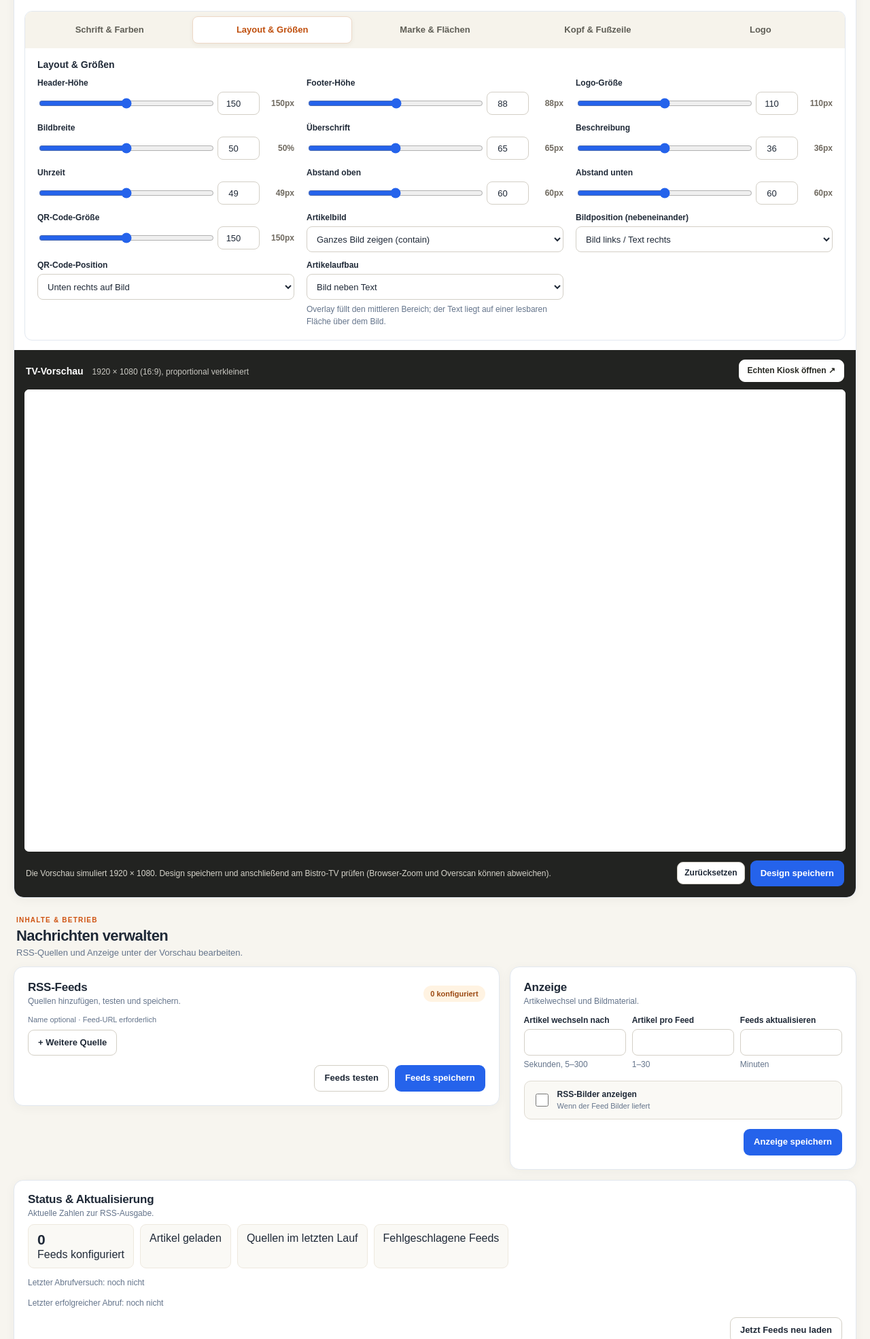
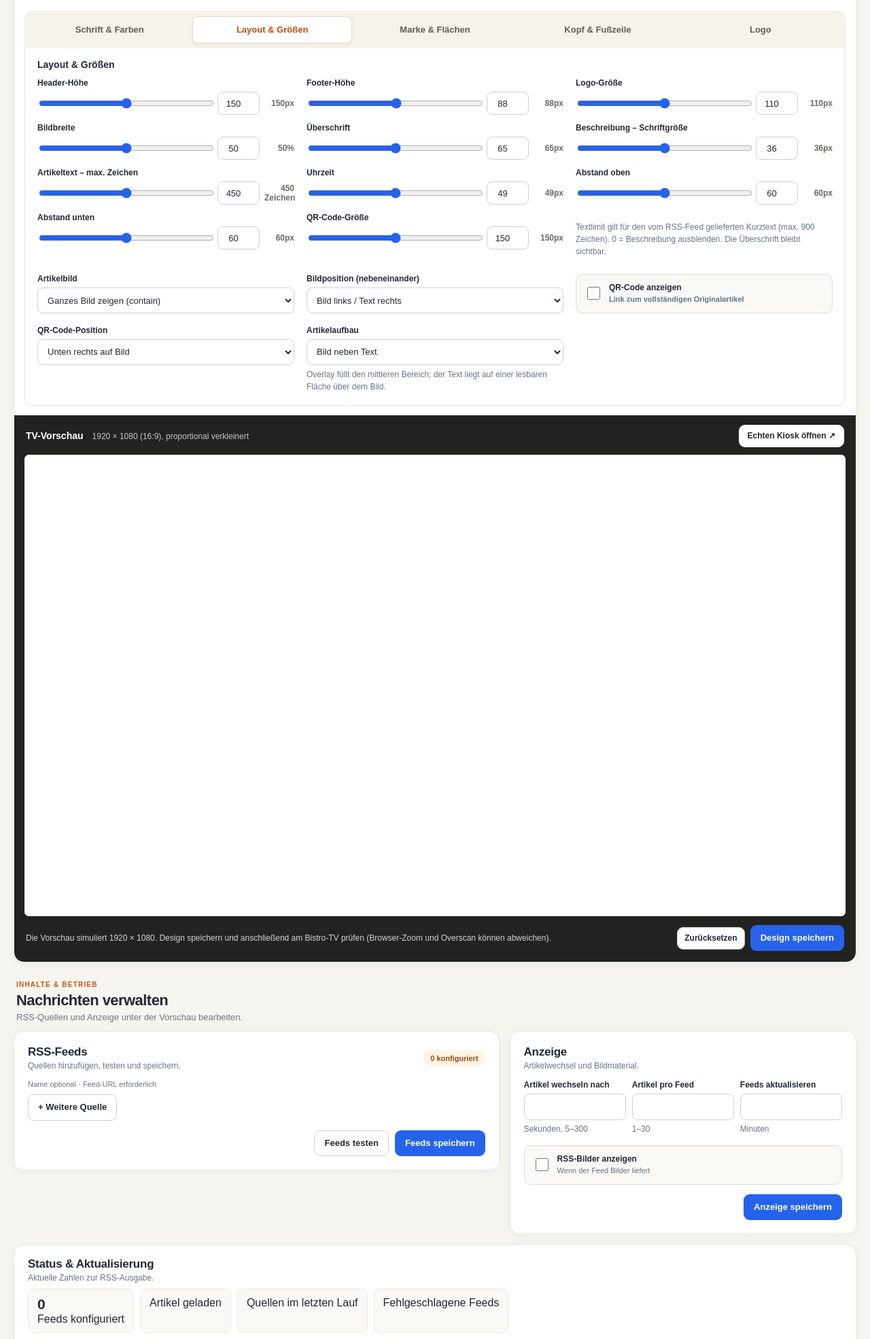
Before and after one commit to ffworker/rss2slideshow, a Flask app: template app/templates/admin.html in a window 1280 px wide, after a click on "Layout & Größen". Shown: the part 196-2166 px from the top of the page at 68% size. Run offline with Flask 3, Linux system fonts and the light colour scheme; the template is opened without the code that fills it, so the values that code supplies are empty; some libraries are stand-ins or nearby versions.

Commit message:
feat(bistro): add QR switch and article text limit to live design editor

```diff
--- a/app/templates/admin.html
+++ b/app/templates/admin.html
@@ -176,7 +176,8 @@ footer{margin-top:22px;color:#838177;font-size:11px;text-align:center}
               ('design_logo_size','Logo-Größe',50,170,design.logo_size,'px'),
               ('design_image_width','Bildbreite',30,70,design.image_width,'%'),
               ('design_headline_size','Überschrift',20,110,design.headline_size,'px'),
-              ('design_summary_size','Beschreibung',12,60,design.summary_size,'px'),
+              ('design_summary_size','Beschreibung – Schriftgröße',12,60,design.summary_size,'px'),
+              ('design_summary_max_chars','Artikeltext – max. Zeichen',0,900,design.summary_max_chars,' Zeichen'),
               ('design_clock_size','Uhrzeit',18,80,design.clock_size,'px'),
               ('design_content_top','Abstand oben',0,120,design.content_top,'px'),
               ('design_content_bottom','Abstand unten',0,120,design.content_bottom,'px'),
@@ -192,6 +193,7 @@ footer{margin-top:22px;color:#838177;font-size:11px;text-align:center}
               </div>
             </div>
             {% endfor %}
+            <p class="muted">Textlimit gilt für den vom RSS-Feed gelieferten Kurztext (max. 900 Zeichen). 0 = Beschreibung ausblenden. Die Überschrift bleibt sichtbar.</p>
             <div class="design-field">
               <label for="design_image_fit">Artikelbild</label>
               <select id="design_image_fit" name="design_image_fit">
@@ -205,6 +207,9 @@ footer{margin-top:22px;color:#838177;font-size:11px;text-align:center}
                 <option value="left" {% if design.image_side == 'left' %}selected{% endif %}>Bild links / Text rechts</option>
                 <option value="right" {% if design.image_side == 'right' %}selected{% endif %}>Text links / Bild rechts</option>
               </select>
+            </div>
+            <div class="design-field" style="margin-top:10px">
+              <label class="toggle-tile"><input id="design_show_qr" name="design_show_qr" type="checkbox" {% if design.show_qr %}checked{% endif %}><span class="toggle-copy"><strong>QR-Code anzeigen</strong><small>Link zum vollständigen Originalartikel</small></span></label>
             </div>
             <div class="design-field" style="margin-top:10px">
               <label for="design_qr_position">QR-Code-Position</label>
@@ -436,6 +441,7 @@ function designPayload(){
     image_width:Number(document.getElementById("design_image_width").value),
     headline_size:Number(document.getElementById("design_headline_size").value),
     summary_size:Number(document.getElementById("design_summary_size").value),
+    summary_max_chars:Number(document.getElementById("design_summary_max_chars").value),
     clock_size:Number(document.getElementById("design_clock_size").value),
     content_top:Number(document.getElementById("design_content_top").value),
     content_bottom:Number(document.getElementById("design_content_bottom").value),
@@ -445,6 +451,7 @@ function designPayload(){
     image_fit:document.getElementById("design_image_fit").value,
     story_layout:document.getElementById("design_story_layout").value,
     show_clock:document.getElementById("design_show_clock").checked,
+    show_qr:document.getElementById("design_show_qr").checked,
     show_source:document.getElementById("design_show_source").checked,
     show_footer_names:document.getElementById("design_show_footer_names").checked,
     footer_names:lines
```
